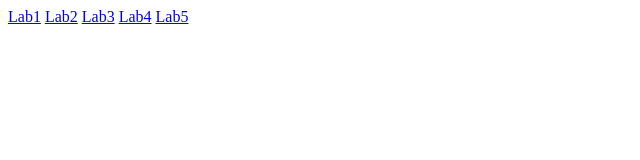
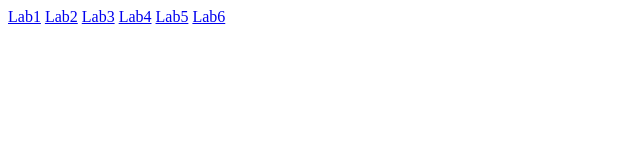
Before and after one commit to Numan369/wad-labs, a plain HTML site: page index.html in a window 1280 px wide. Shown: the full height of the page, 0-640 px from the left. Drawn offline with Linux system fonts and the light colour scheme.

Commit message:
Update index.html

```diff
--- a/index.html
+++ b/index.html
@@ -3,3 +3,4 @@
 <a href="https://github.com/Numan369/wad-labs/tree/main/lab3/">Lab3</a>
 <a href="https://github.com/Numan369/wad-labs/tree/main/lab4/">Lab4</a>
 <a href="https://github.com/Numan369/wad-labs/tree/main/lab5/">Lab5</a>
+<a href="https://github.com/Numan369/wad-labs/tree/main/lab6"/>Lab6</a>
```
